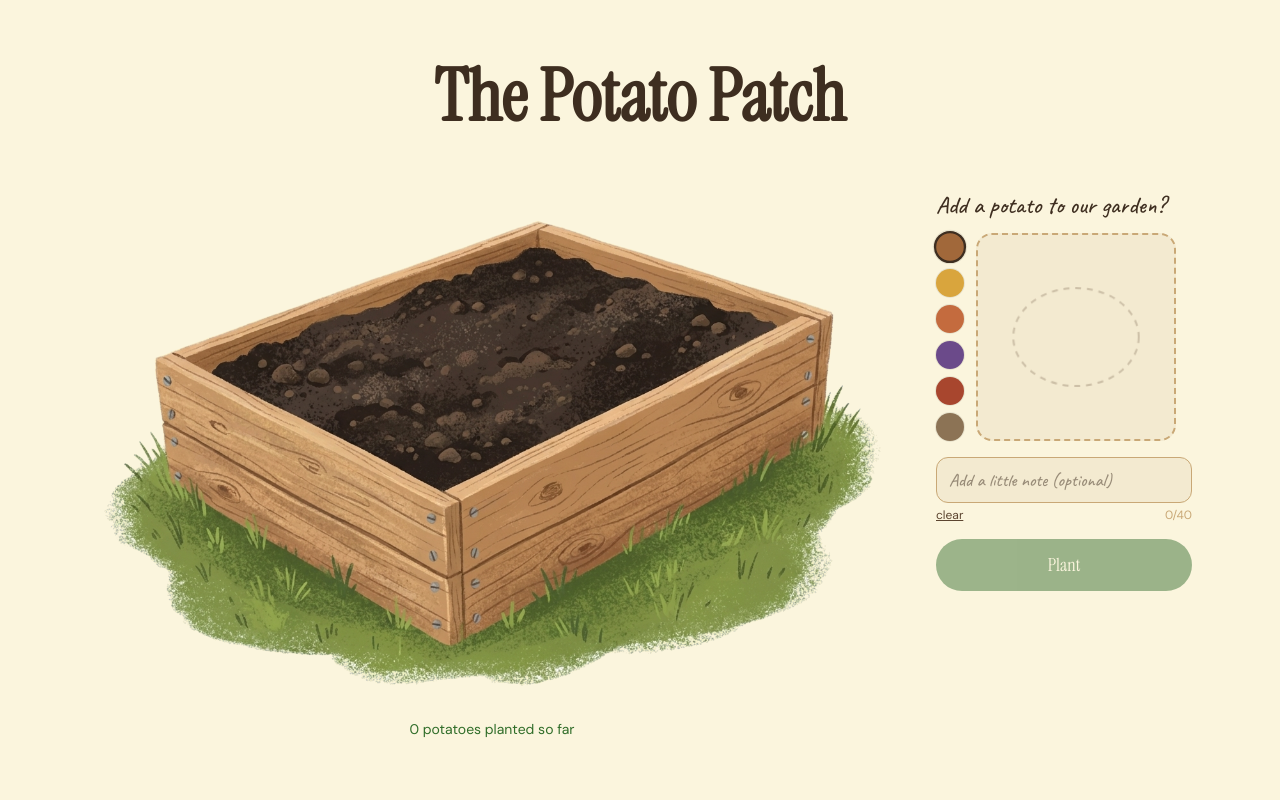
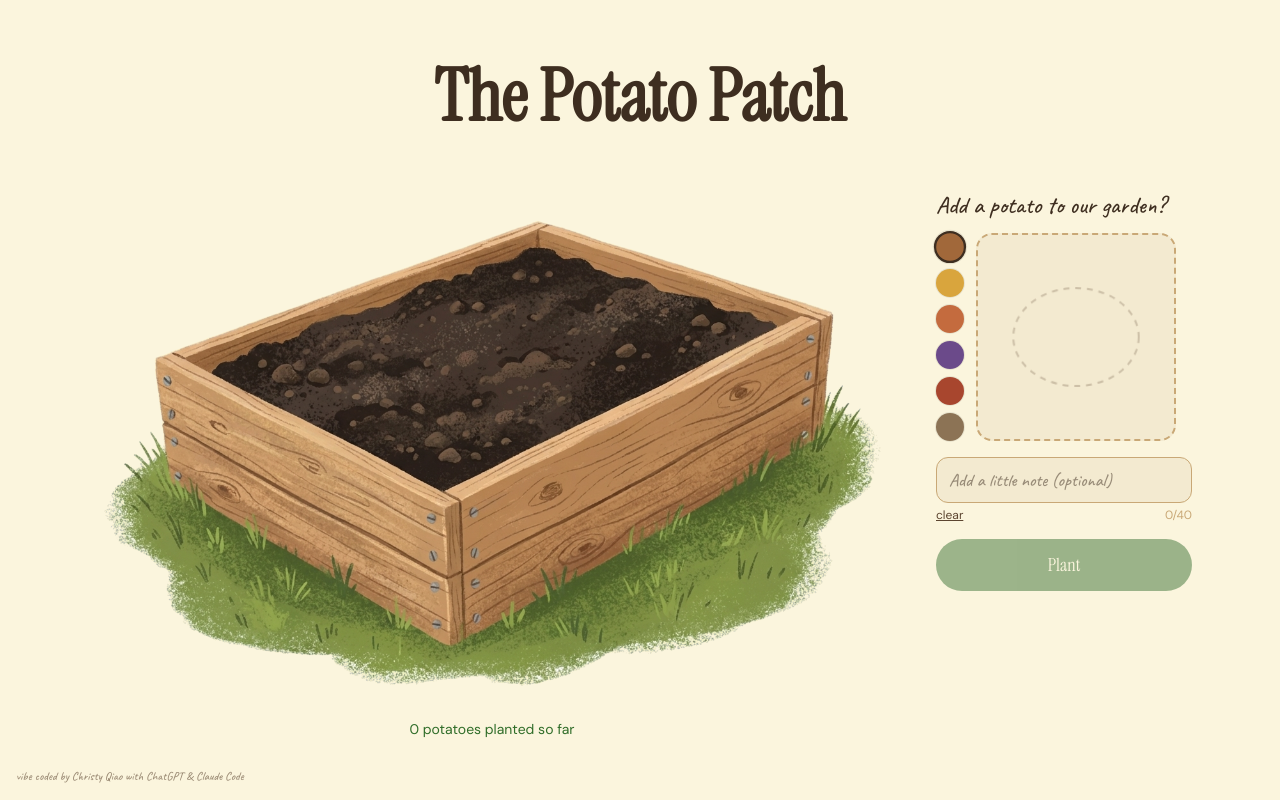
Before and after one commit to crispyqiao/potato-farm, a Next.js app: page / in a window 1280 px wide. Built offline with nearby package versions, Linux system fonts and the light colour scheme.

Commit message:
add vibe coded credit

```diff
--- a/app/page.tsx
+++ b/app/page.tsx
@@ -63,6 +63,7 @@ export default function Home() {
 
         </div>
       </div>
+      <p className="fixed bottom-4 left-4 text-xs font-hand" style={{ color: "var(--soil)", opacity: 0.6 }}>vibe coded by Christy Qiao with ChatGPT &amp; Claude Code</p>
     </main>
   );
 }
```
